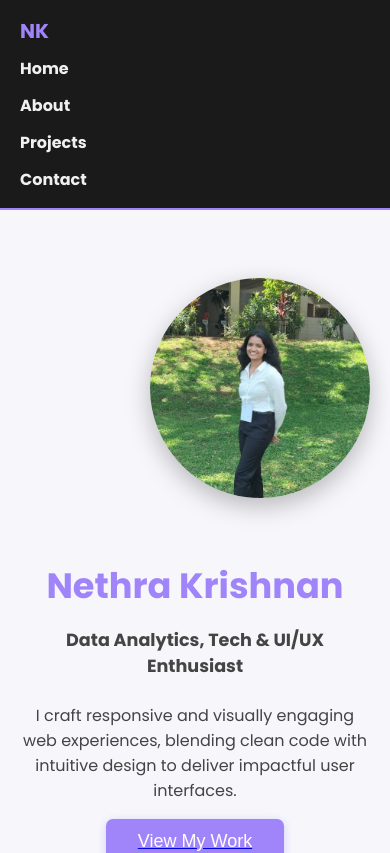
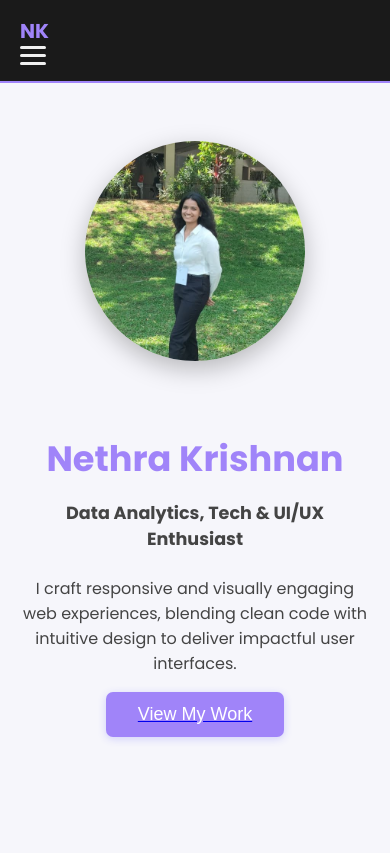
Before and after one commit to nethra0906/My-Portfolio-Website, a React (Create React App) app: page / in a window 390 px wide. Shown: the top 853 px of the page. Built offline with nearby package versions, Linux system fonts and the light colour scheme; the HTML template or start-up script is replaced by a standard one.

Commit message:
made it phone responsive

```diff
--- a/src/App.css
+++ b/src/App.css
@@ -756,3 +756,65 @@ section {
     font-size: 14px;
   }
 }
+
+/* =========================
+   MOBILE NAVBAR
+   ========================= */
+
+.hamburger {
+  display: none;
+  flex-direction: column;
+  cursor: pointer;
+  gap: 5px;
+}
+
+.hamburger span {
+  width: 26px;
+  height: 3px;
+  background: #f0f0f0;
+  border-radius: 3px;
+  transition: all 0.3s ease;
+}
+
+/* Mobile styles */
+@media (max-width: 768px) {
+  .hamburger {
+    display: flex;
+  }
+
+  .nav-links {
+    position: absolute;
+    top: 70px;
+    left: 0;
+    width: 100%;
+    background: #1a1a1a;
+    flex-direction: column;
+    align-items: center;
+    gap: 24px;
+    padding: 30px 0;
+    display: none;
+  }
+
+  .nav-links.show {
+    display: flex;
+  }
+}
+
+/* =========================
+   HERO IMAGE MOBILE FIX
+   ========================= */
+
+@media (max-width: 768px) {
+  .hero-row {
+    padding-top: 30px;
+  }
+
+  .large-photo {
+    margin: 0 auto;
+    display: block;
+  }
+
+  .hero-text {
+    margin-top: 10px;
+  }
+}
--- a/src/App.js
+++ b/src/App.js
@@ -2,6 +2,7 @@ import React from "react";
 import "./App.css";
 import emailjs from "@emailjs/browser";
 import { useRef } from "react";
+import { useState } from "react";
 
 function App() {
   return (
@@ -20,14 +21,28 @@ function App() {
 
 // NAVBAR
 function Header() {
+  const [menuOpen, setMenuOpen] = useState(false);
+
   return (
     <nav className="navbar">
       <div className="logo">NK</div>
-      <ul className="nav-links">
-        <NavItem href="#hero">Home</NavItem>
-        <NavItem href="#about">About</NavItem>
-        <NavItem href="#projects">Projects</NavItem>
-        <NavItem href="#contact">Contact</NavItem>
+
+      {/* Hamburger */}
+      <div
+        className={`hamburger ${menuOpen ? "open" : ""}`}
+        onClick={() => setMenuOpen(!menuOpen)}
+      >
+        <span></span>
+        <span></span>
+        <span></span>
+      </div>
+
+      {/* Nav links */}
+      <ul className={`nav-links ${menuOpen ? "show" : ""}`}>
+        <NavItem href="#hero" onClick={() => setMenuOpen(false)}>Home</NavItem>
+        <NavItem href="#about" onClick={() => setMenuOpen(false)}>About</NavItem>
+        <NavItem href="#projects" onClick={() => setMenuOpen(false)}>Projects</NavItem>
+        <NavItem href="#contact" onClick={() => setMenuOpen(false)}>Contact</NavItem>
       </ul>
     </nav>
   );
```
